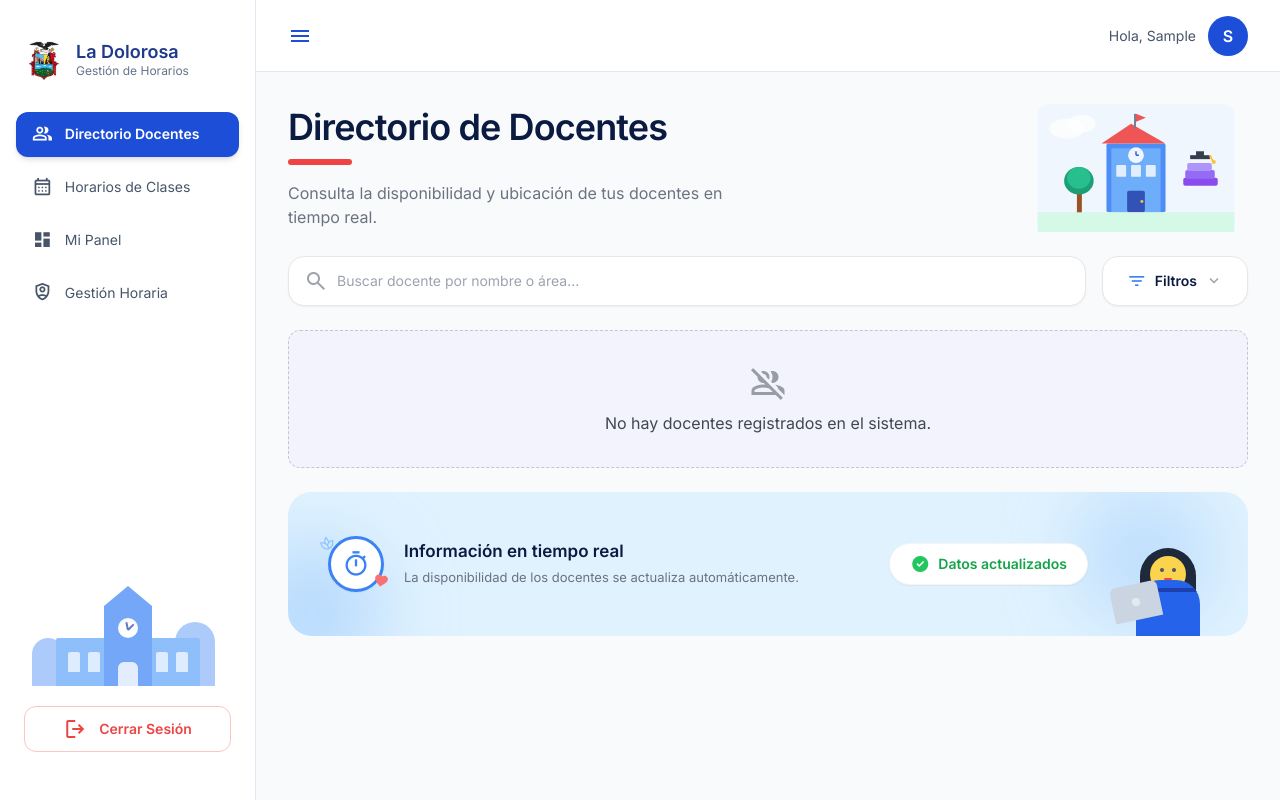
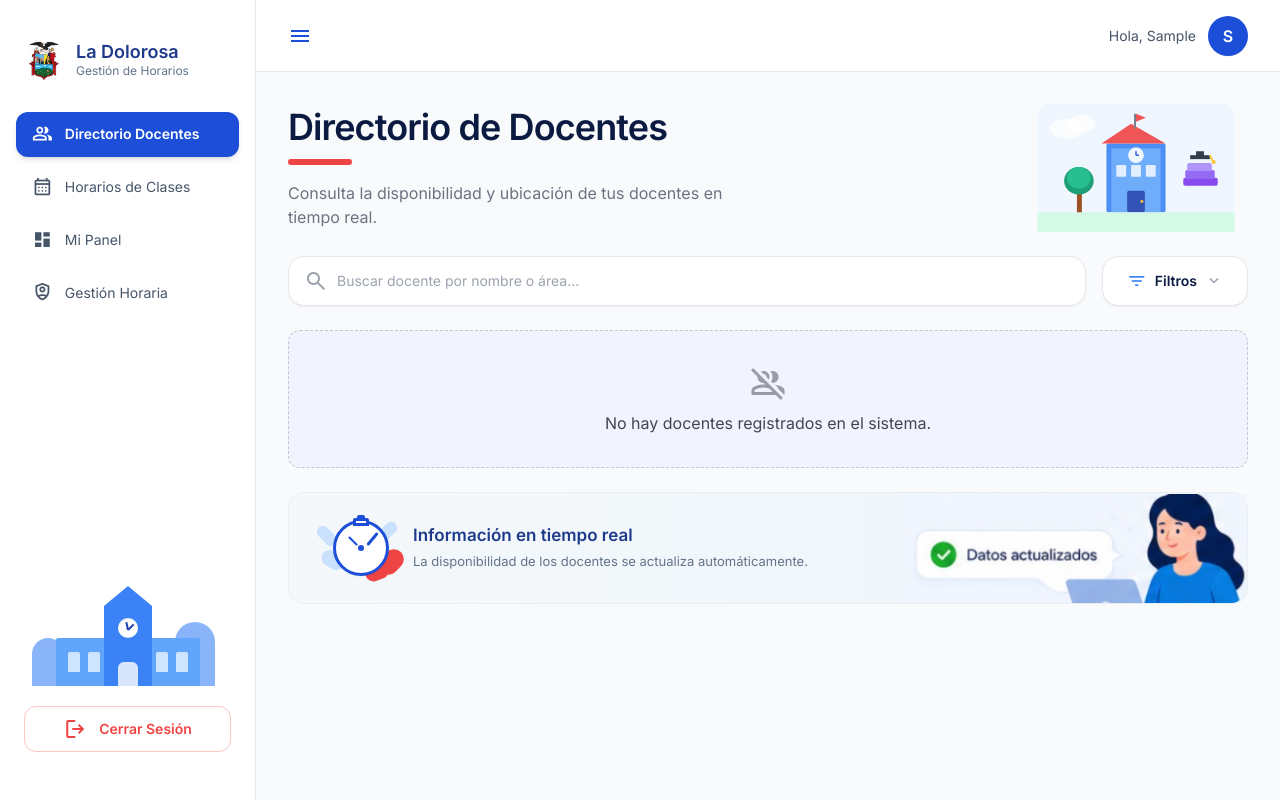
Before and after one commit to anthhouh/Geocampus, a Django app: page / in a window 1280 px wide. Run offline with Django 5.2, Linux system fonts and the light colour scheme; the visitor is signed in with stand-in values (Sample User, id 1); data comes from the database, SQL or seed files in the repository; data that the repository does not hold is empty; parts of the project's set-up code (start-up, migrations or seed data) failed here and were passed over; some libraries are stand-ins or nearby versions.

Commit message:
Refactor code structure for improved readability and maintainability

```diff
--- a/horarios/templates/horarios/horarios_curso.html
+++ b/horarios/templates/horarios/horarios_curso.html
@@ -152,7 +152,7 @@
         <!-- CSS Illustration (Right side) -->
         <div class="hidden md:flex relative w-64 h-24 items-center justify-end pr-8 pointer-events-none">
             <!-- Background blobs -->
-            <div class="absolute right-2 top-0 w-48 h-24 bg-gradient-to-r from-[#dbeafe] to-[#c7d2fe] rounded-full blur-md opacity-90"></div>
+            <div class="absolute right-2 top-0 w-48 h-24 bg-gradient-to-r from-[#bfdbfe] to-[#a5b4fc] rounded-full blur-md opacity-100"></div>
 
             <!-- Clock -->
             <div class="absolute left-6 top-4 w-10 h-10 rounded-full bg-[#bfdbfe] border-2 border-white flex items-center justify-center shadow-sm z-10">
@@ -318,7 +318,7 @@
     {% endif %}
 
     <!-- Consejo Bottom Card -->
-    <div class="mockup-card p-6 mt-8 bg-gradient-to-r from-blue-100 to-white flex items-center justify-between relative overflow-hidden">
+    <div class="mockup-card p-6 mt-8 bg-gradient-to-r from-blue-200 to-blue-50 flex items-center justify-between relative overflow-hidden">
         <div class="flex items-center gap-4 z-10">
             <div class="w-12 h-12 rounded-full bg-[#1d4ed8] text-white flex items-center justify-center shrink-0 shadow-sm">
                 <span class="material-symbols-outlined" style="font-size: 1.5rem;">lightbulb</span>
--- a/horarios/templates/horarios/index.html
+++ b/horarios/templates/horarios/index.html
@@ -1,4 +1,5 @@
 {% extends 'base_app.html' %}
+{% load static %}
 
 {% block title %}Directorio de Docentes - La Dolorosa{% endblock %}
 
@@ -85,7 +86,7 @@
     <div class="grid grid-cols-1 sm:grid-cols-2 lg:grid-cols-3 xl:grid-cols-4 gap-lg" id="grid-docentes">
         {% for docente in docentes %}
         {% cycle '#1D4ED8' '#0D9488' '#7C3AED' '#EF4444' as c_main silent %}
-        {% cycle '#DBEAFE' '#CCFBF1' '#F3E8FF' '#FEE2E2' as c_bg silent %}
+        {% cycle '#BFDBFE' '#99F6E4' '#E9D5FF' '#FECACA' as c_bg silent %}
 
         <a href="{% url 'horarios:horario_docente' docente.id %}"
            data-nombre="{{ docente.usuario.get_full_name|lower|default:docente.usuario.username|lower }}"
@@ -168,55 +169,41 @@
     </div>
 
     <!-- Banner Info -->
-    <div class="flex flex-col sm:flex-row items-center justify-between gap-6 bg-[#E0F2FE] rounded-3xl p-6 sm:px-10 mt-8 relative overflow-hidden">
-        <!-- Decoration Blur -->
-        <div class="absolute -left-10 -bottom-10 w-32 h-32 bg-blue-300/50 rounded-full mix-blend-multiply blur-2xl"></div>
-        <div class="absolute right-10 top-0 w-32 h-32 bg-blue-300/40 rounded-full mix-blend-multiply blur-2xl"></div>
+    <div class="flex flex-col sm:flex-row items-center justify-between bg-gradient-to-r from-[#f4f8fb] to-[#eef5fa] rounded-2xl p-6 sm:px-10 mt-8 relative border border-[#e2e8f0]/50 h-auto sm:h-28 overflow-visible">
 
-        <div class="flex items-center gap-5 relative z-10">
-            <!-- Icon Stopwatch Style -->
-            <div class="relative w-14 h-14 flex items-center justify-center bg-white rounded-full shadow-sm border-[3px] border-[#3B82F6]">
-                <span class="material-symbols-outlined text-[#3B82F6] text-[28px]">timer</span>
-                <!-- Decorative leaves/hearts -->
-                <span class="absolute -left-3 -top-1 text-blue-300 material-symbols-outlined text-[16px] -rotate-12">spa</span>
-                <span class="absolute -right-2 bottom-0 text-red-400 material-symbols-outlined text-[16px] rotate-12" style="font-variation-settings: 'FILL' 1;">favorite</span>
+        <!-- Left Side: Icon + Text -->
+        <div class="flex items-center gap-5 relative z-10 w-full sm:w-auto">
+            <!-- Icon Stopwatch (CSS drawn to match) -->
+            <div class="relative w-16 h-16 flex items-center justify-center shrink-0">
+                <!-- Background decorative leaves -->
+                <div class="absolute -left-2 top-2 w-3 h-6 bg-[#bfdbfe] rounded-full rotate-[-45deg] opacity-80"></div>
+                <div class="absolute -left-1 top-8 w-4 h-6 bg-[#bfdbfe] rounded-full rotate-[-60deg] opacity-80"></div>
+                <div class="absolute right-0 top-1 w-3 h-6 bg-[#bfdbfe] rounded-full rotate-[45deg] opacity-80"></div>
+                <!-- Red leaves -->
+                <div class="absolute -right-2 bottom-1 w-5 h-7 bg-[#ef4444] rounded-t-full rounded-br-full rotate-[45deg]"></div>
+                <div class="absolute right-2 -bottom-1 w-4 h-6 bg-[#ef4444] rounded-t-full rounded-br-full rotate-[70deg]"></div>
+
+                <!-- Stopwatch body -->
+                <div class="relative w-14 h-14 border-[3px] border-[#1d4ed8] rounded-full bg-white z-10 shadow-sm flex items-center justify-center">
+                    <!-- Top button -->
+                    <div class="absolute -top-[5px] w-4 h-2 border-[3px] border-[#1d4ed8] bg-white rounded-t-sm"></div>
+                    <div class="absolute -top-[8px] w-2 h-1 bg-[#1d4ed8] rounded-t-sm"></div>
+                    <!-- Hands -->
+                    <div class="w-1.5 h-1.5 bg-[#1d4ed8] rounded-full absolute"></div>
+                    <div class="w-[3px] h-4 bg-[#1d4ed8] absolute top-2 right-3 rotate-[40deg] rounded-full"></div>
+                    <div class="w-[2px] h-3 bg-[#1d4ed8] absolute top-3 left-4 -rotate-45 rounded-full"></div>
+                </div>
             </div>
+
             <div>
-                <p class="font-extrabold text-[#0B1A40] text-[17px]">Información en tiempo real</p>
-                <p class="text-[13px] text-gray-500 font-medium mt-0.5">La disponibilidad de los docentes se actualiza automáticamente.</p>
+                <p class="font-extrabold text-[#1e3a8a] text-[17px]">Información en tiempo real</p>
+                <p class="text-[13px] text-[#64748b] font-medium mt-0.5 z-10 relative">La disponibilidad de los docentes se actualiza automáticamente.</p>
             </div>
         </div>
 
-        <div class="relative z-10 flex items-center mt-4 sm:mt-0 gap-6">
-            <div class="flex items-center gap-2 bg-white text-[#16A34A] px-5 py-2.5 rounded-full text-sm font-bold shadow-sm border border-gray-100">
-                <span class="material-symbols-outlined text-[#22C55E] text-[20px]" style="font-variation-settings: 'FILL' 1;">check_circle</span>
-                Datos actualizados
-            </div>
-
-            <!-- CSS Illustration Girl with Laptop -->
-            <div class="hidden md:flex relative w-24 h-24 items-end justify-center shrink-0 translate-y-6">
-                <!-- Laptop -->
-                <div class="absolute bottom-4 left-0 w-12 h-9 bg-[#cbd5e1] rounded-t-md transform -rotate-12 z-30">
-                    <div class="w-full h-full flex items-center justify-center"><div class="w-2 h-2 bg-white/50 rounded-full"></div></div>
-                </div>
-                <!-- Body -->
-                <div class="absolute bottom-0 right-2 w-16 h-14 bg-[#2563eb] rounded-t-3xl z-20 overflow-hidden">
-                    <div class="w-full h-1 bg-[#1e40af] absolute top-2"></div>
-                </div>
-                <!-- Head -->
-                <div class="absolute bottom-11 right-5 w-10 h-10 bg-[#fca5a5] rounded-full z-10 flex flex-col items-center">
-                    <!-- Hair -->
-                    <div class="absolute -top-1 -left-2 w-14 h-14 bg-[#1e293b] rounded-t-[2rem] rounded-bl-xl z-0"></div>
-                    <!-- Face (overlaps hair) -->
-                    <div class="w-9 h-9 bg-[#fcd34d] rounded-full z-10 mt-1 flex flex-col items-center justify-center gap-0.5">
-                        <div class="flex gap-2">
-                            <div class="w-1 h-1 bg-[#475569] rounded-full"></div>
-                            <div class="w-1 h-1 bg-[#475569] rounded-full"></div>
-                        </div>
-                        <div class="w-2 h-0.5 bg-[#ef4444] rounded-full mt-1"></div>
-                    </div>
-                </div>
-            </div>
+        <!-- Right Side: Girl Image Container -->
+        <div class="absolute top-[-60px] right-0 bottom-0 w-[400px] overflow-hidden rounded-r-2xl pointer-events-none z-0 flex items-end justify-end">
+            <img src="{% static 'images/img01.png' %}" alt="Girl Illustration" class="w-[350px] h-auto object-contain translate-y-[28px] translate-x-[4px]">
         </div>
     </div>
 </div>
--- a/templates/base_app.html
+++ b/templates/base_app.html
@@ -50,7 +50,7 @@
 
         <div class="px-6 pb-6 flex flex-col gap-3">
             <!-- CSS Casita / Building -->
-            <div class="relative h-28 w-full overflow-hidden pointer-events-none flex items-end justify-center opacity-70 mb-2">
+            <div class="relative h-28 w-full overflow-hidden pointer-events-none flex items-end justify-center opacity-100 mb-2">
                 <!-- Trees -->
                 <div class="absolute left-2 bottom-0 w-8 h-12 bg-[#3b82f6] rounded-t-full opacity-60"></div>
                 <div class="absolute right-4 bottom-0 w-10 h-16 bg-[#3b82f6] rounded-t-full opacity-60"></div>
```
Also changed, not shown: static/images/img01.png (added).
